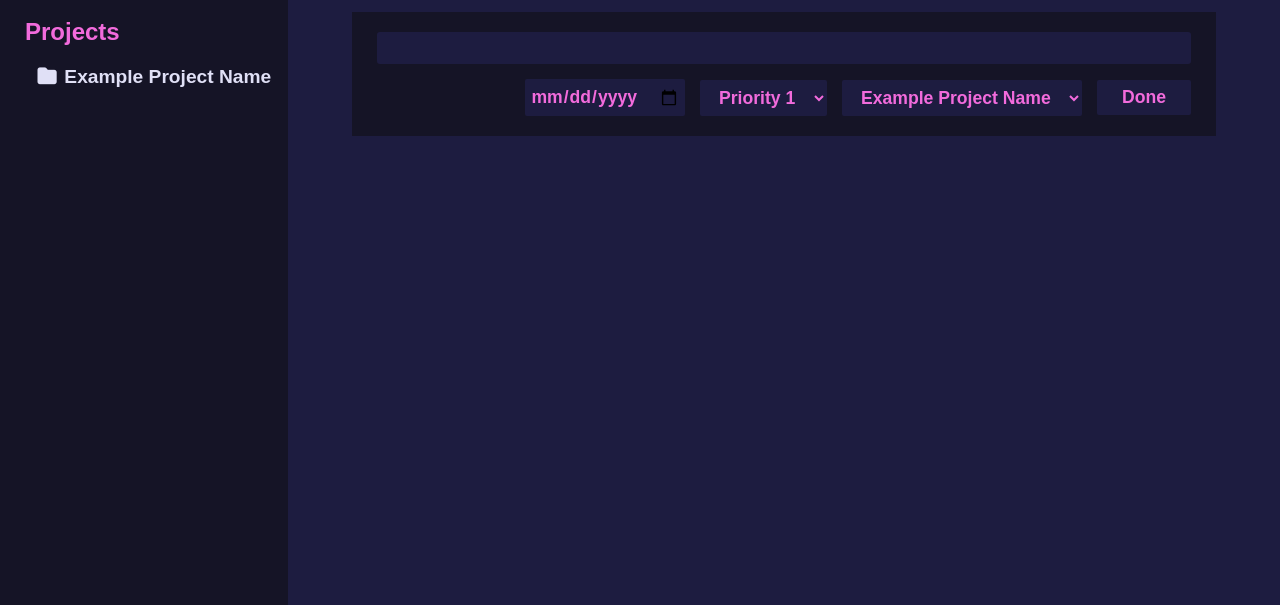
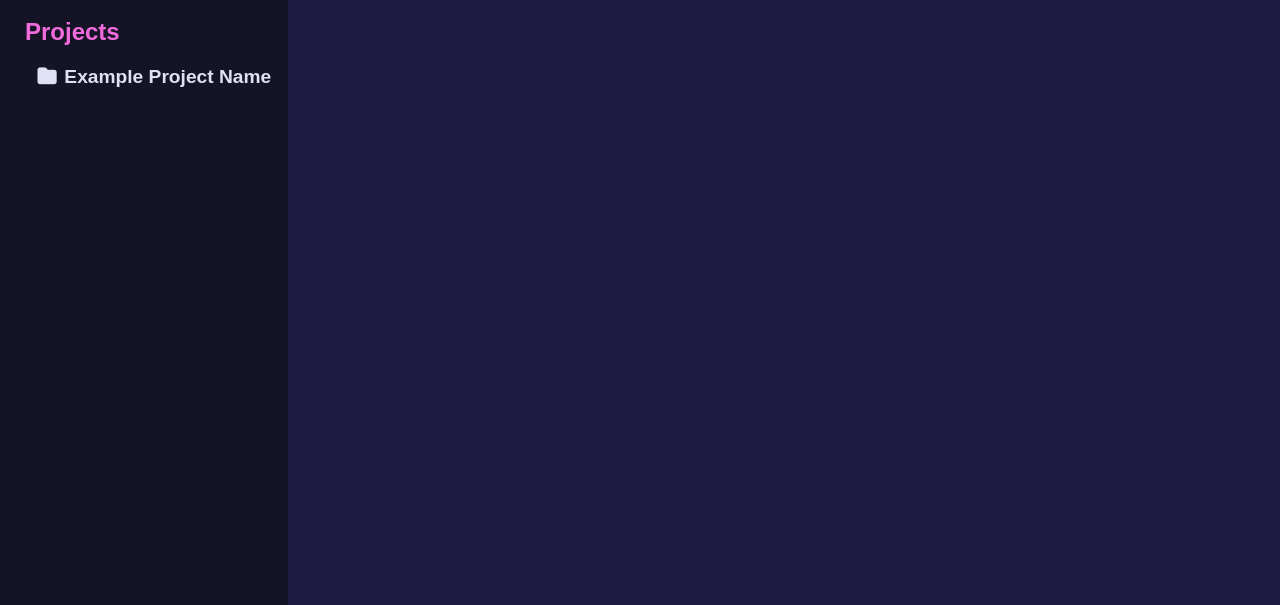
Before and after one commit to Rafael1268/odin-todo-list, a website built with webpack: page dist/index.html in a window 1280 px wide. Shown: the part 195-800 px from the top of the page. Built offline with nearby package versions, Linux system fonts and the light colour scheme.

Commit message:
Small style changes

```diff
--- a/dist/index.html
+++ b/dist/index.html
@@ -38,9 +38,9 @@
       <div id="taskList">
         <div id="header">
           <h1>All Tasks</h1>
-          <button>Add Task</button>
+          <button id="addTaskBtn">Add Task</button>
         </div>
-        <div id="newTask">
+        <div class="newTask" id="hideNewTaskField">
           <form>
             <input type="text" name="newTaskTxt" id="newTaskTxt" minlength="1" maxlength="60" required>
             <div>
--- a/dist/style.css
+++ b/dist/style.css
@@ -164,7 +164,7 @@ nav {
   align-items: center;
 }
 
-#newTask {
+.newTask {
   background-color: var(--darkest-color);
   margin: 15px 0;
   padding: 20px 25px;
@@ -172,7 +172,11 @@ nav {
   flex-direction: column;
 }
 
-#newTask div {
+#hideNewTaskField {
+  display: none;
+}
+
+.newTask div {
   display: flex;
   justify-content: flex-end;
   align-items: center;
```
